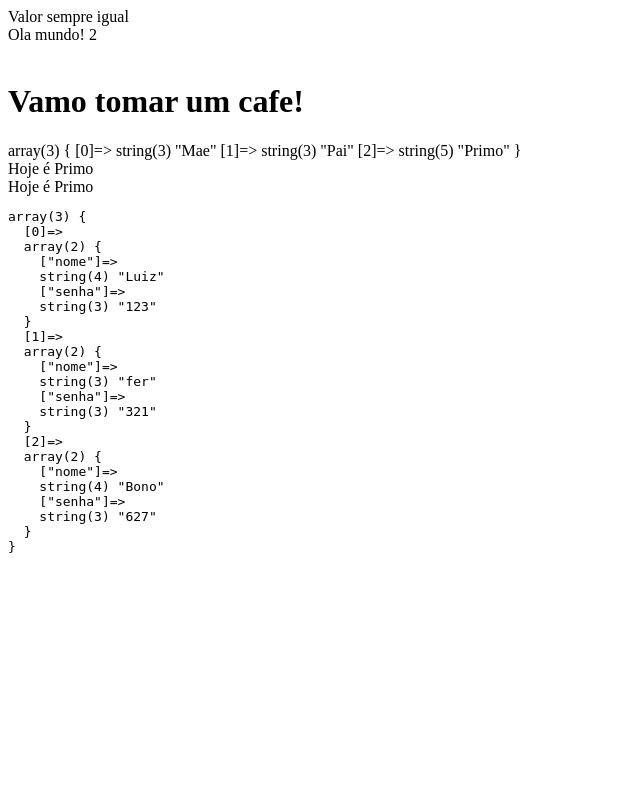
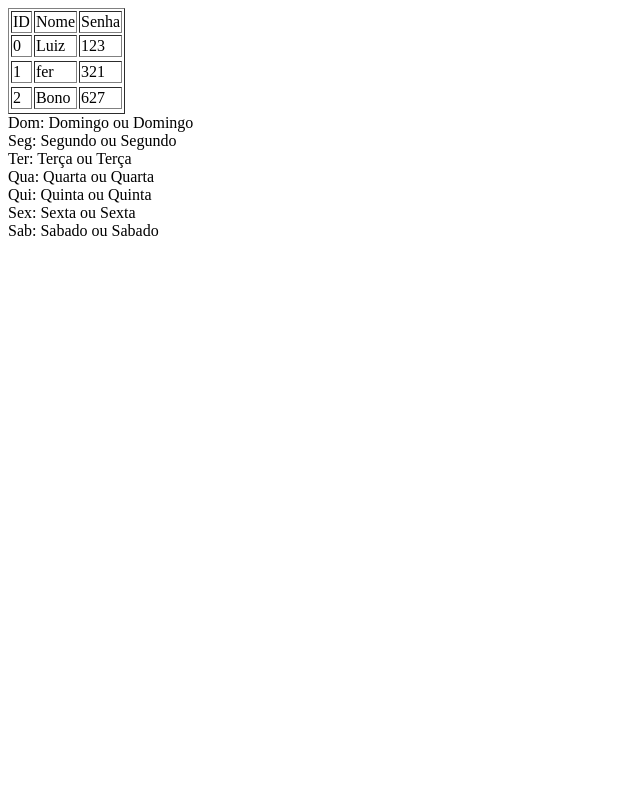
Before and after one commit to xLupus/senac-php-2201, a PHP site: page / in a window 1280 px wide. Shown: the whole page, without its empty margins (0-640 px from the left). Run offline with PHP 8.4, Linux system fonts and the light colour scheme.

Commit message:
foreach, vetor, função

```diff
--- /dev/null
+++ b/alunos.csv
@@ -0,0 +1,2 @@
+98789456;" Vinicius"
+78945;" Jackson"
--- a/index.php
+++ b/index.php
@@ -1,77 +1,6 @@
 <?php
 
-//Comentario em linha
-
-/*
-Comentario de bloco
-*/
-
-//$nome = Declara Variavel
-//define(); = Define uma constante
-
-define( "XPTO", "Valor sempre igual"); //define("nome da constante", "Conteudo da Constante");
-echo XPTO;
-
-$num = 2;
-$var = '<br>' . "Ola mundo! $num";
-echo $var;
-
-echo '<br><br><h1>Vamo tomar um cafe!</h1>';
-
-//echo $var;
-//var_dump($var);
-//phpinfo(); - Mostra informações importantes, como variaveis de ambiente
-
-//Vetores
-
-$diaSemana = ['Domingo','Segunda','Terça','Quarta','Quinta','Sexta','Sabado'];
-
-$contatos = ['Mae','Pai','Primo'];
-
-//echo '<pre>';
-var_dump($contatos);
-
-echo "<br>Hoje é {$contatos[2]}"; //interpolação com Vetores
-echo '<br>Hoje é ' . $contatos[2]; //Sem interpolação com Vetores
-
-//Atribuir posição
-
-$contato = [
-            2 => 'Mae',
-            4 => 'Pai',
-            5 => 'Primo'
-        ];
-
-/*
-$contato = [
-            'Mom' => 'Mae',
-            'Dad' => 'Pai',
-            'Cous' => 'Primo'
-        ];
-
-echo $contato['Mom'];
-*/
-
-//
-
-/*Teste falho kkkk
-
-$i = 0;
-$usuario = [i];
-$usuario[i] = [];
-
-for($linha = 0, $linha <= 3, $linha++){
-    for($col = 0, $col <= 1, $col++){
-        $usuario[i][] = [];
-
-        i++
-    }
-}*/
-
-/*
-$usuario['nome'] = 'Luiz';
-$usuario['senha'] = '123';
-*/
+//Sorting Array
 
 $usuario[0] = ['nome' => 'Luiz',
                'senha' => '123'];
@@ -83,18 +12,53 @@ $usuario[2] = ['nome' => 'Bono',
                'senha' => '627'];
 
 
+echo '  <table border="1">
+        <tr>
+            <td>ID</td><td>Nome</td><td>Senha</td>
+        </tr>
+     ';
 
-echo '<pre>';
+foreach($usuario as $id => $valor){
+    echo '<tr>';
+    echo "<td> $id</td><td> {$valor['nome']}</td><td> {$valor['senha']}</td>";
+    echo '<tr>';
+};
 
-var_dump($usuario);
+echo '</table>';
+
+// as = a cada interação o vetor vai ser ....
+
+// => = serve para atribuir um valor a uma chave especifica na definição um array e também para separar chave de um valor em um foreach;
+
+// id = indice, podendo ser numerico ou alpha numerico;
+
+// valor = o que tiver associado com o indice - valor por assim dizer ;
 
 
-//Atribuição na unha
+$dias = [ 'Dom' => ['Domingo','Domingo'],
+          'Seg' => ['Segundo','Segundo'],
+          'Ter' => ['Terça','Terça'],
+          'Qua' => ['Quarta','Quarta'],
+          'Qui' => ['Quinta','Quinta'],
+          'Sex' => ['Sexta','Sexta'],
+          'Sab' => ['Sabado','Sabado']];
 
-/*
-$contato = [0] = 'pa'
-$contato = [2] = 'pi'
+/* Vetor simples
 
+foreach($dias as $abreviacao => $nomeCompleto){
+    echo "$abreviacao: $nomeCompleto<br>";
+};
 
-echo $contato[2];
 */
+
+/*Vetor com vetor nas posições #1
+
+foreach($dias as $abreviacao => $nomes ){
+    echo "$abreviacao: {$nomes[0]} ou {$nomes[1]}<br>";
+};
+*/
+
+//Vetor com vetor nas posições #2
+foreach($dias as $abreviacao => [$nomeSimples , $nomeCompleto]){
+    echo "$abreviacao: $nomeSimples ou $nomeCompleto <br>";
+};
```
Also changed, not shown: funcoes.php (added, +48 -0 lines), index.html (added).
